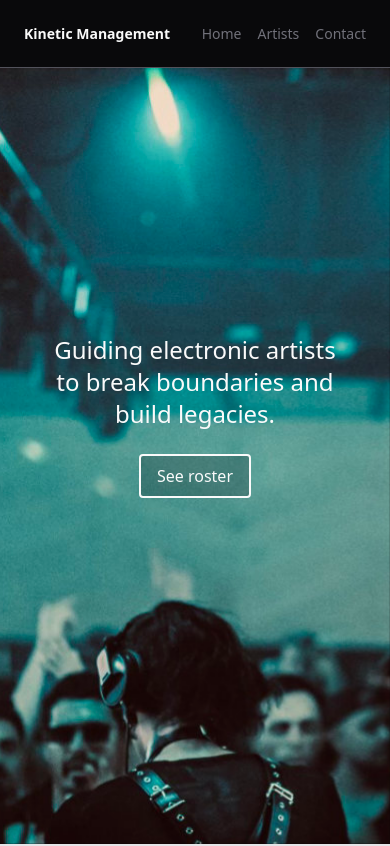
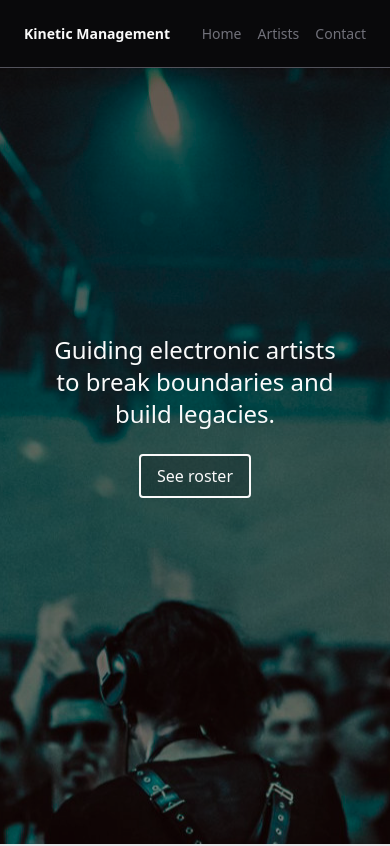
Before and after one commit to maxwellmattryan/kinetic-mgmt.com, a SvelteKit app in the folder ui/: page / in a window 390 px wide. Shown: the top 846 px of the page. Built offline with nearby package versions, Linux system fonts and the light colour scheme.

Commit message:
Fix mobile legibility

```diff
--- a/ui/src/routes/+page.svelte
+++ b/ui/src/routes/+page.svelte
@@ -13,7 +13,7 @@
 
 <home-page>
 	<div
-		class="hero-background h-[92vh] px-12 md:px-48 flex flex-col items-center justify-center bg-[url('$lib/assets/images/landing-background.jpg')] md:bg-fixed bg-auto md:bg-cover bg-top md:bg-top"
+		class="hero-background h-[92vh] px-12 md:px-48 flex flex-col items-center justify-center md:bg-fixed bg-auto md:bg-cover bg-top md:bg-top"
 	>
 		<p
 			class="hero-text text-2xl md:text-5xl leading-[2rem] md:leading-[4rem] text-center -translate-y-10 md:-translate-y-12"
@@ -40,6 +40,8 @@
 <style lang="postcss">
 	.hero-background {
 		animation: fade-in 500ms ease-in-out both;
+		background-image: linear-gradient(rgba(0, 0, 0, 0.6), rgba(0, 0, 0, 0.4)),
+			url('$lib/assets/images/landing-background.jpg');
 	}
 
 	.hero-text {
```
